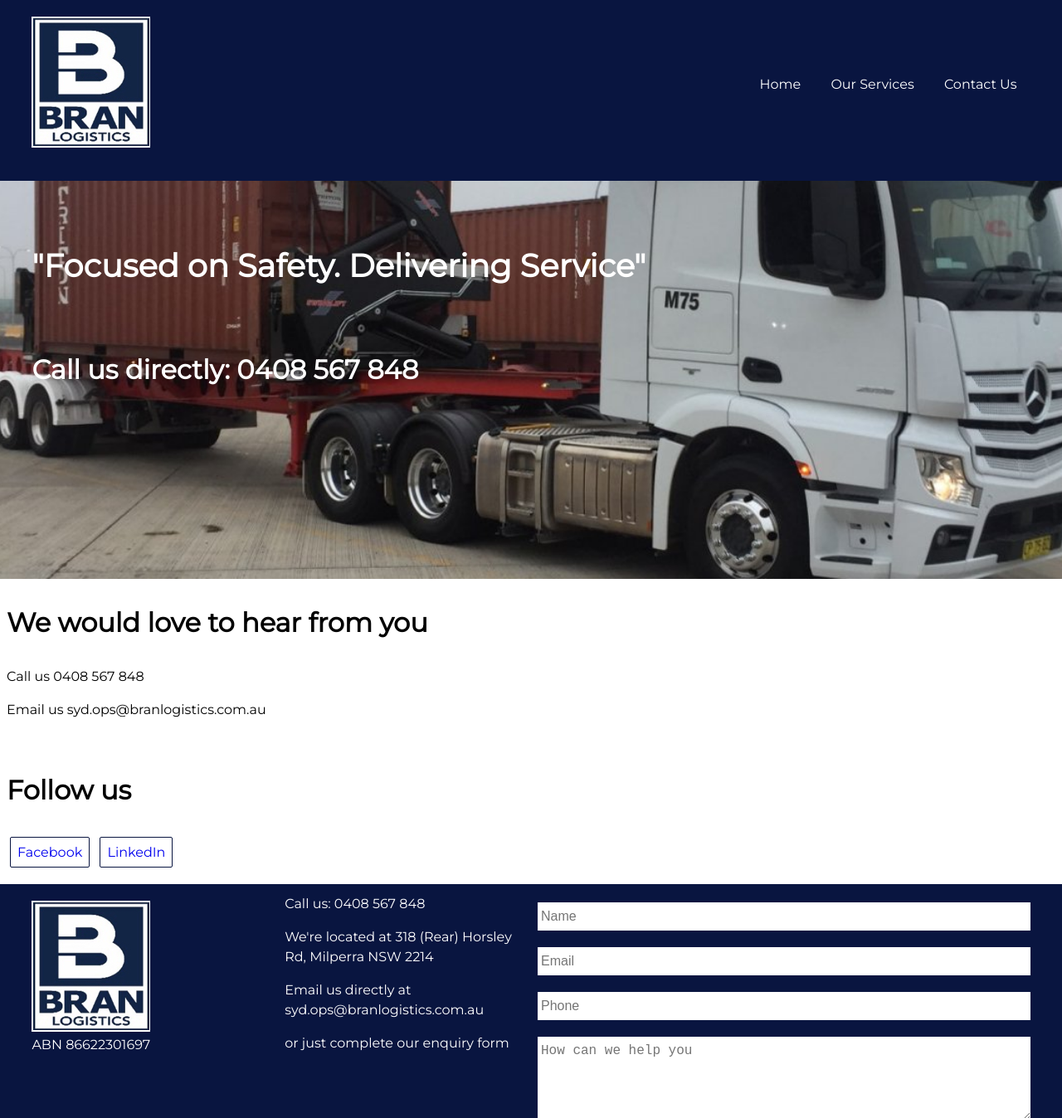
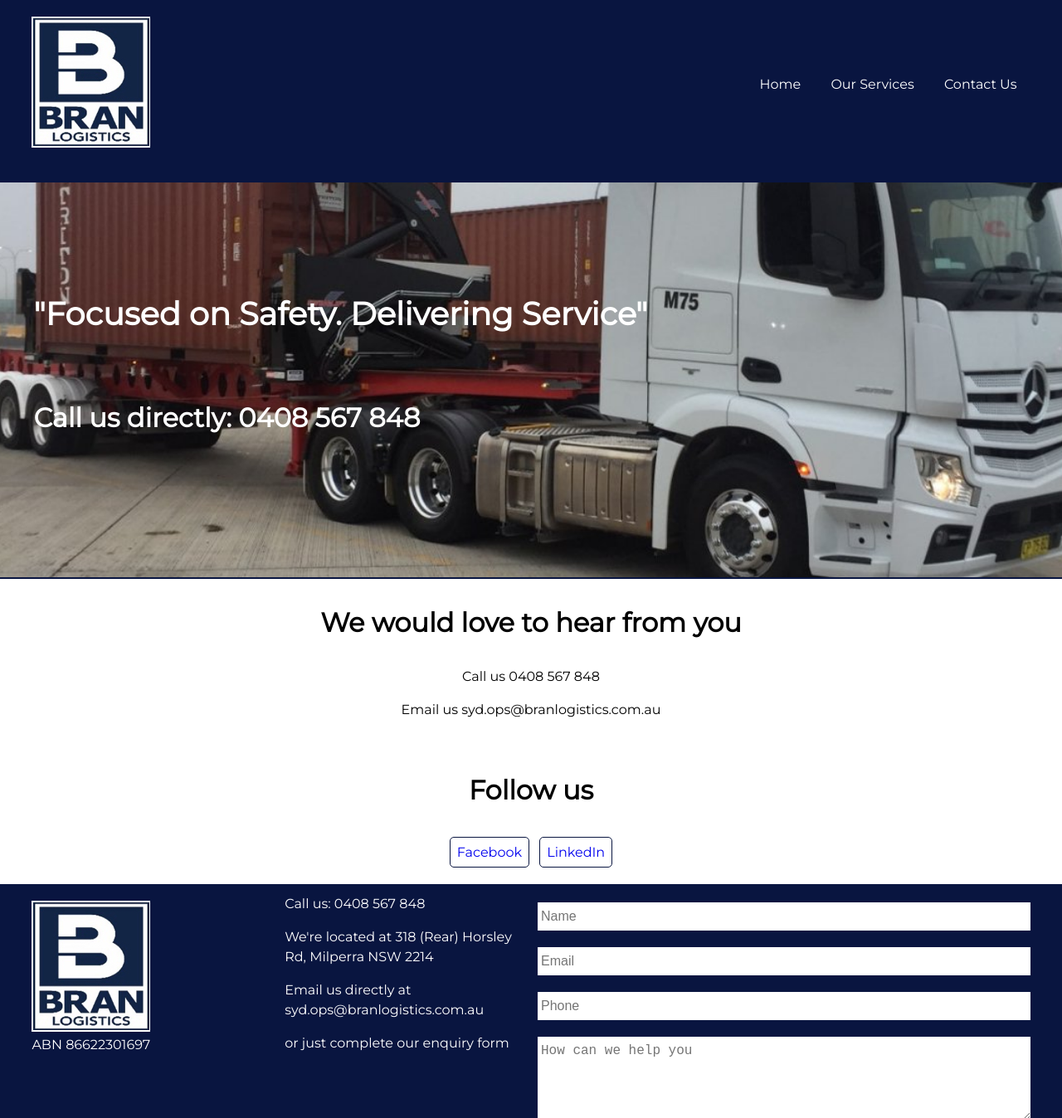
Before and after one commit to Cmac5/branlogistics, a plain HTML site: page contactus.html in a window 1280 px wide. Shown: the top 1348 px of the page at 83% size. Drawn offline with Linux system fonts and the light colour scheme.

Commit message:
css updates

```diff
--- a/_site/css/main.css
+++ b/_site/css/main.css
@@ -89,8 +89,9 @@ header, footer  {
   background-color: #eeeeff;
   background-size: cover;
   background-position: center;
-  padding-bottom: 10%;
+  margin-bottom: 3%;
   min-height: 60vh;
+  border: 2px solid #091540;
 }
 
 .text-padding {
@@ -186,9 +187,9 @@ button {
   border-color: #091540;
 }
 
-.border {
-  border: 10px #091540
-}
+/* .border { */
+  /* border: 10px #091540 */
+/* } */
 
 .services {
   text-align: center;
@@ -213,9 +214,18 @@ button {
 div .social-nav {
   display: inline-block;
   border: 1px solid #091540;
-  border-radius: 2px;
+  border-radius: 5px;
   padding: 0.5rem;
   margin: 0.25rem;
   color: #091540;
   text-decoration: none;
 }
+
+.fleet{
+  text-decoration: underline;
+  margin-bottom: 2%;
+}
+
+.callus {
+  text-align: center;
+}
--- a/contactus.html
+++ b/contactus.html
@@ -39,13 +39,15 @@
 
     <section>
 
-      <div class="col-6">
+    <section class="callus">
+
+      <div class="col-12">
       <h3> We would love to hear from you </h3>
       <p> Call us 0408 567 848 </p>
       <p> Email us syd.ops@branlogistics.com.au </p>
       </div>
 
-      <div class="col-6">
+      <div class="col-12">
       <h3> Follow us </h3>
 
       <div class="social-nav">
@@ -56,6 +58,8 @@
         <a href="https://www.linkedin.com/company/bran-logistics-pty-ltd/"> <i class="fa fa-linkedin"> </i> LinkedIn </a>
 
       </div>
+
+    </section>
       <!-- <nav class="social-nav"> -->
       <!-- add your social links here -->
       <!-- <a href="#"> <i class="fa fa-facebook"></i>Facebook </a> -->
--- a/css/main.css
+++ b/css/main.css
@@ -89,8 +89,9 @@ header, footer  {
   background-color: #eeeeff;
   background-size: cover;
   background-position: center;
-  padding-bottom: 10%;
+  margin-bottom: 3%;
   min-height: 60vh;
+  border: 2px solid #091540;
 }
 
 .text-padding {
@@ -186,9 +187,9 @@ button {
   border-color: #091540;
 }
 
-.border {
-  border: 10px #091540
-}
+/* .border { */
+  /* border: 10px #091540 */
+/* } */
 
 .services {
   text-align: center;
@@ -213,9 +214,18 @@ button {
 div .social-nav {
   display: inline-block;
   border: 1px solid #091540;
-  border-radius: 2px;
+  border-radius: 5px;
   padding: 0.5rem;
   margin: 0.25rem;
   color: #091540;
   text-decoration: none;
 }
+
+.fleet{
+  text-decoration: underline;
+  margin-bottom: 2%;
+}
+
+.callus {
+  text-align: center;
+}
```
Also changed, not shown: _site/contactus.html (+6 -2 lines), _site/services.html (+2 -0 lines), services.html (+2 -0 lines).
